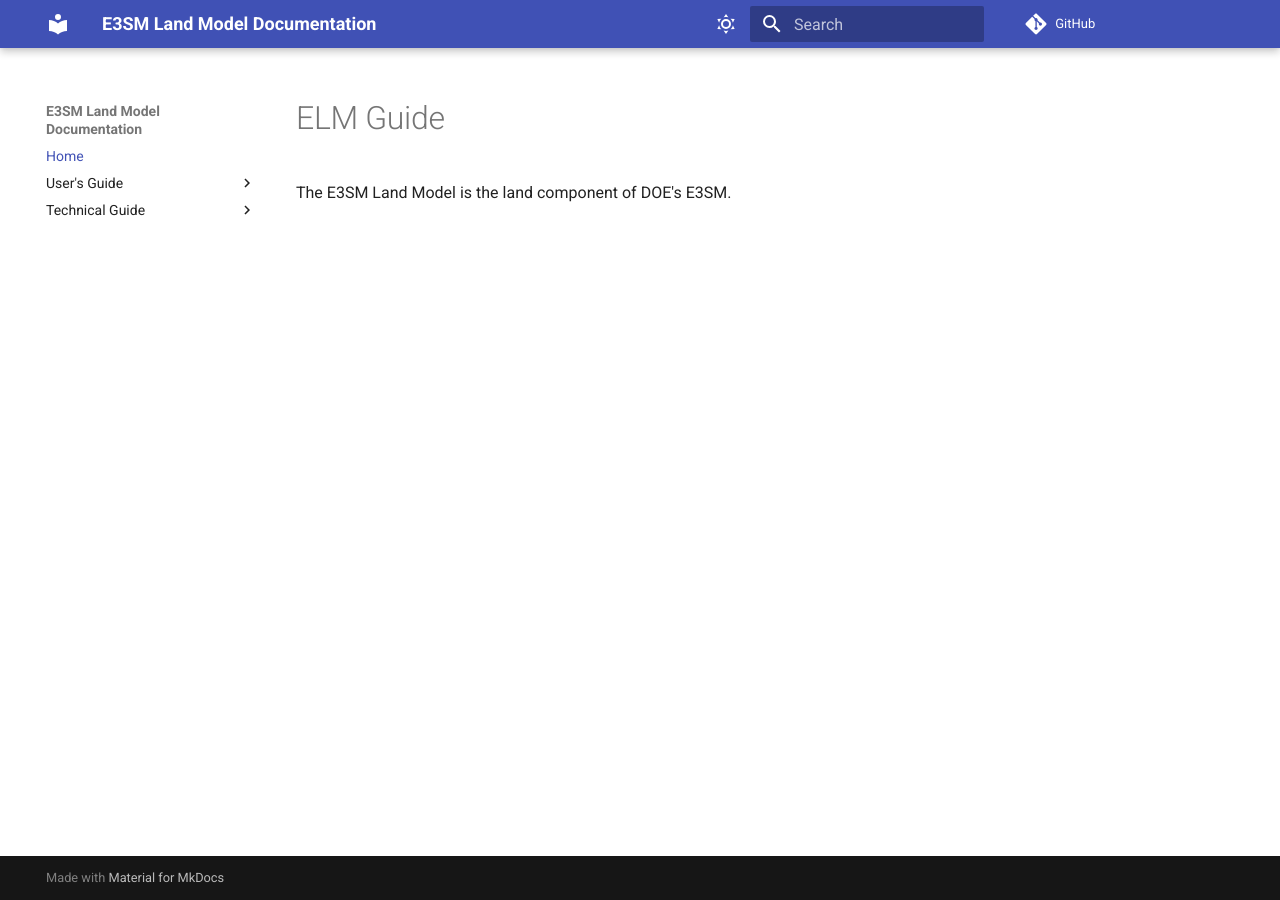
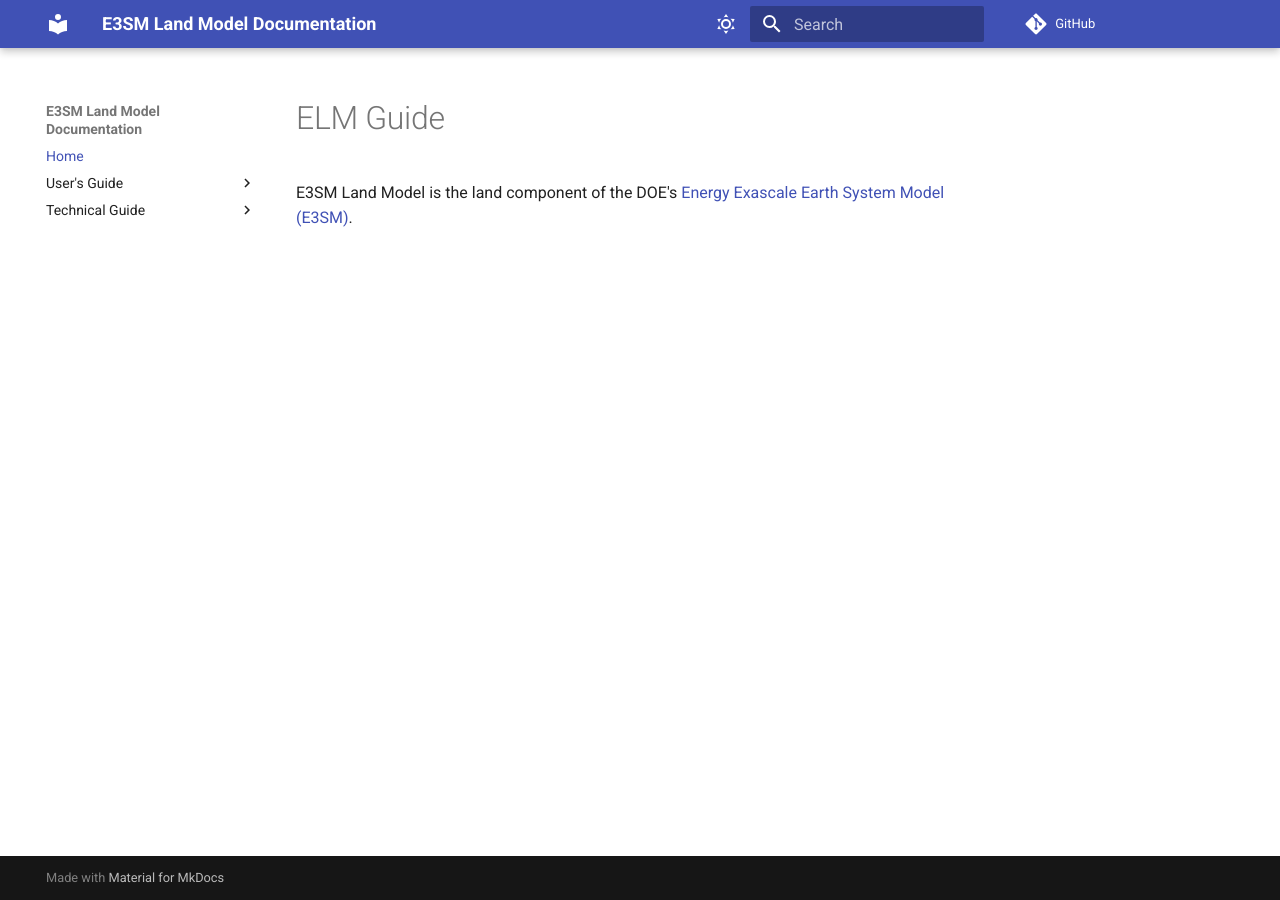
Before and after one commit to bishtgautam/elm-doc-md, an MkDocs documentation site: the page built from docs/index.md, in a window 1280 px wide. Built offline with MkDocs 1.6.1 and Material for MkDocs 9.7.7, drawn with Linux system fonts in a browser that asks for light colours; comment, search, counter and statistics services are not loaded.

Commit message:
Minor updates

```diff
--- a/docs/index.md
+++ b/docs/index.md
@@ -1,3 +1,3 @@
 # ELM Guide
 
-The E3SM Land Model is the land component of DOE's E3SM.
+E3SM Land Model is the land component of the DOE's [Energy Exascale Earth System Model (E3SM)](https://e3sm-org.).
```
